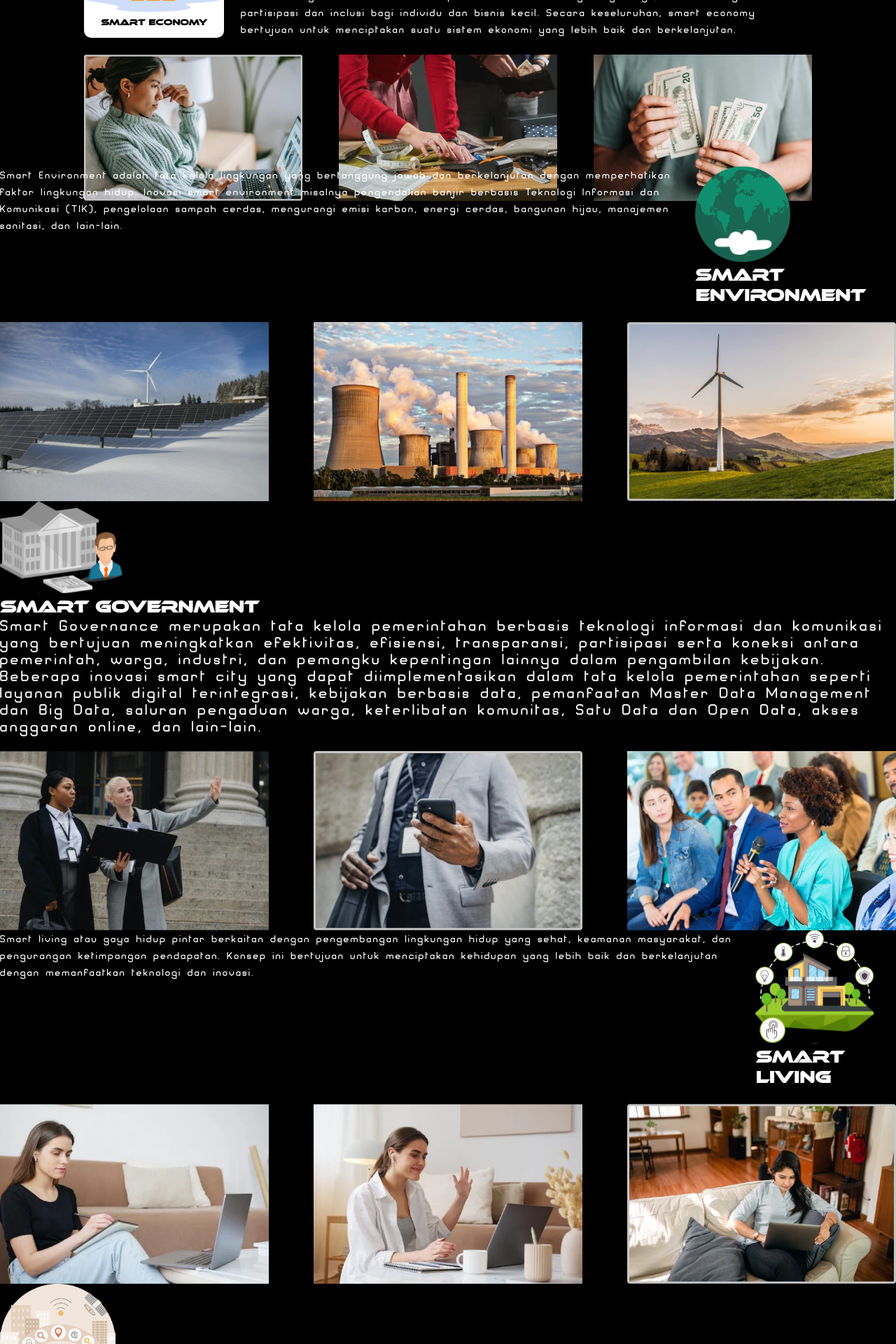
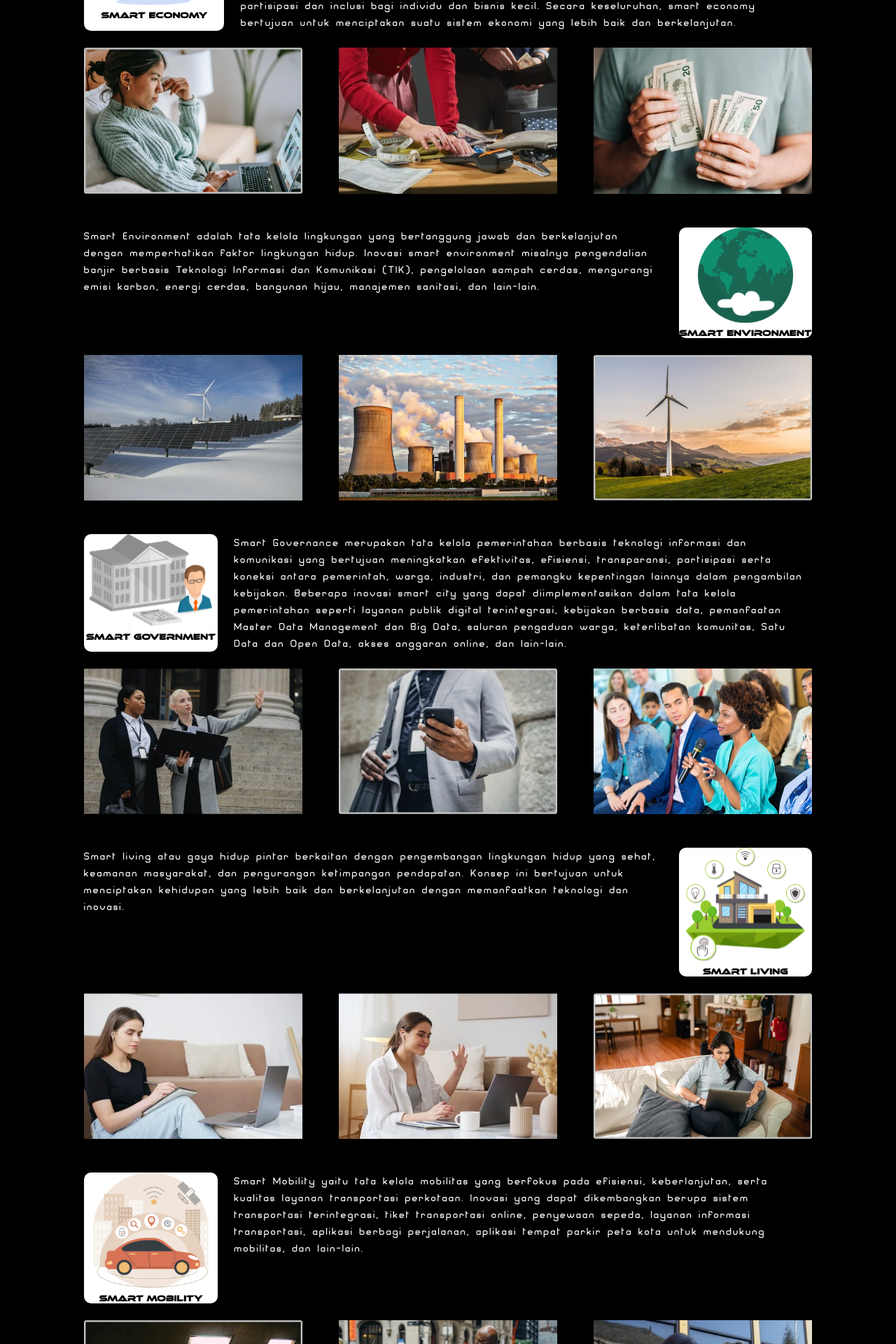
Before and after one commit to Mindblow-id/NextGenCity-v.2, a React (Create React App) app: page /indicator in a window 1280 px wide. Shown: the part 880-2800 px from the top of the page at 70% size. Built offline with nearby package versions, Linux system fonts and the light colour scheme.

Commit message:
Perfect Indicator Page

```diff
--- a/src/pages/Indicator/index.jsx
+++ b/src/pages/Indicator/index.jsx
@@ -9,7 +9,7 @@ const Indicator = () => {
       <Navbar />{" "}
       <div className="">
         <section className="hero-indicator">
-          <div className="hero-content">
+          <div className="hero-contents">
             <h1 className="indicator-title">All Smart City Indicator</h1>
             <img
               className="img-indicator"
@@ -19,7 +19,7 @@ const Indicator = () => {
             <h3>Apa saja pilar indikator Smart City?</h3>
           </div>
         </section>
-        <section className="indicator">
+        <section className="indicators">
           <div>
             <div className="contents">
               <div className="containers">
@@ -51,10 +51,10 @@ const Indicator = () => {
             </div>
           </div>
         </section>
-        <section className="smart-env">
+        <section className="indicators">
           <div>
             <div className="content-revers">
-              <div className="container">
+              <div className="containers">
                 <img src="/image/SmartEnv.svg" alt="" />
                 <h3>Smart Environment</h3>
               </div>
@@ -74,10 +74,10 @@ const Indicator = () => {
             </div>
           </div>
         </section>
-        <section className="smart-govern">
+        <section className="indicators">
           <div>
-            <div className="content">
-              <div className="container">
+            <div className="contents">
+              <div className="containers">
                 <img src="/image/Govern.svg" alt="" />
                 <h3>Smart Government</h3>
               </div>
@@ -101,10 +101,10 @@ const Indicator = () => {
             </div>
           </div>
         </section>
-        <section className="smart-living">
+        <section className="indicators">
           <div>
             <div className="content-revers">
-              <div className="container">
+              <div className="containers">
                 <img src="/image/SmartHome.svg" alt="" />
                 <h3>Smart Living</h3>
               </div>
@@ -123,10 +123,10 @@ const Indicator = () => {
             </div>
           </div>
         </section>
-        <section className="smart-mobility">
+        <section className="indicators">
           <div>
-            <div className="content">
-              <div className="container">
+            <div className="contents">
+              <div className="containers">
                 <img src="/image/Mobility.svg" alt="" />
                 <h3>Smart Mobility</h3>
               </div>
@@ -147,10 +147,10 @@ const Indicator = () => {
             </div>
           </div>
         </section>
-        <section className="smart-economy">
+        <section className="indicators">
           <div>
             <div className="content-revers">
-              <div className="container">
+              <div className="containers">
                 <img src="/image/SmartPeople.svg" alt="" />
                 <h3>Smart People</h3>
               </div>
--- a/src/pages/Indicator/style.css
+++ b/src/pages/Indicator/style.css
@@ -2,7 +2,7 @@
     margin-top: 160px;
 }
 
-.hero-content {
+.hero-contents {
     width: 100%;
     align-items: center;
     display: flex;
@@ -22,7 +22,7 @@ h3 {
     font-size: 24px;
 }
 
-.indicator {
+.indicators {
     padding-top: 48px;
     padding-left: 120px;
     padding-right: 120px;
@@ -86,7 +86,7 @@ h3 {
     .img-indicator {
         width: 90%;
     }
-    .title {
+    .indicator-title {
         font-size: 20px;
     }
     h3 {
@@ -97,23 +97,23 @@ h3 {
         gap: 24px;
         flex-direction: column;
         align-items: center;
-        >p {
-            width: fit-content;
-            font-size: 16px;
-            height: fit-content;
-            letter-spacing: 2.5px;
-        }
+    }
+    .contents p {
+        width: fit-content;
+        font-size: 16px;
+        height: fit-content;
+        letter-spacing: 2.5px;
     }
     .content-revers {
         display: flex;
         flex-direction: column;
         gap: 24px;
         align-items: center;
-        >p {
-            width: fit-content;
-            font-size: 16px;
-            height: fit-content;
-            letter-spacing: 2.5px;
-        }
+    }
+    .content-revers p {
+        width: fit-content;
+        font-size: 16px;
+        height: fit-content;
+        letter-spacing: 2.5px;
     }
 }
```
